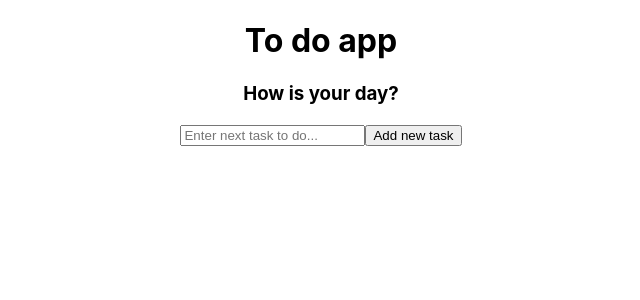
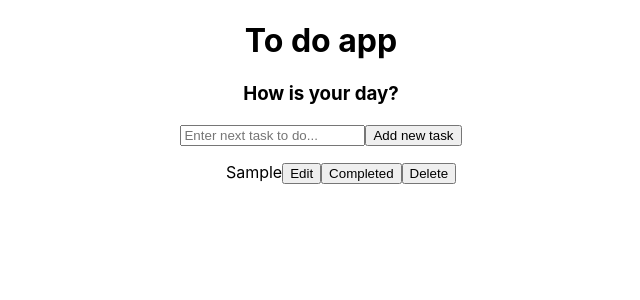
Before and after one commit to KacperGora/Todo-List, a React (Create React App) app: page / in a window 1280 px wide. Both pictures are taken after typing "Sample" into the empty fields and a click on the button "Add new task". Shown: the top 300 px of the page, without its empty margins (319-959 px from the left). Built offline with nearby package versions, Linux system fonts and the light colour scheme.

Commit message:
added delete function

```diff
--- a/src/App.js
+++ b/src/App.js
@@ -2,6 +2,7 @@ import Header from "./components/Header";
 import "./App.css";
 import InputForm from "./components/InputForm";
 import { useState } from "react";
+import TaskList from "./components/TaskList";
 
 function App() {
   const [newTask, setNewTask] = useState("");
@@ -15,8 +16,8 @@ function App() {
         setTaskList={setTaskList}
         setNewTask={setNewTask}
         newTask={newTask}
-
       />
+      <TaskList setTaskList={setTaskList} taskList={taskList} />
     </div>
   );
 }
--- a/src/components/InputForm.js
+++ b/src/components/InputForm.js
@@ -6,7 +6,7 @@ const InputForm = ({ setNewTask, newTask, taskList, setTaskList }) => {
       ...prevState,
       { taskName: newTask, id: Math.random(), isCompleted: false },
     ]);
-    setNewTask('')
+    setNewTask("");
   };
 
   const changeHandler = (e) => {
--- a/src/components/TaskItem.js
+++ b/src/components/TaskItem.js
@@ -0,0 +1,21 @@
+import { useState } from "react";
+
+const TaskItem = ({ task, taskList, setTaskList }) => {
+  const [isCompleted, setIsCompleted] = useState(false);
+  const completeHandler = () => {
+    setIsCompleted(!isCompleted);
+  };
+  const deleteHandler = () => {
+      console.log(task.id);
+      setTaskList(taskList.filter(el => el.id !== task.id))
+  }
+  return (
+    <li>
+      {task.taskName}
+      <button>Edit</button>
+      <button onClick={completeHandler}>Completed</button>
+      <button onClick={deleteHandler}>Delete</button>
+    </li>
+  )
+};
+export default TaskItem;
--- a/src/components/TaskList.js
+++ b/src/components/TaskList.js
@@ -0,0 +1,18 @@
+import TaskItem from "./TaskItem";
+
+const TaskList = ({ taskList, setTaskList }) => {
+  return (
+    <ul>
+      {taskList.map((task) => (
+        <TaskItem
+          key={task.id}
+          task={task}
+          setTaskList={setTaskList}
+          taskList={taskList}
+        />
+      ))}
+    </ul>
+  );
+};
+
+export default TaskList;
--- a/src/index.css
+++ b/src/index.css
@@ -11,3 +11,6 @@ code {
   font-family: source-code-pro, Menlo, Monaco, Consolas, 'Courier New',
     monospace;
 }
+li {
+  list-style: none;
+}
```
